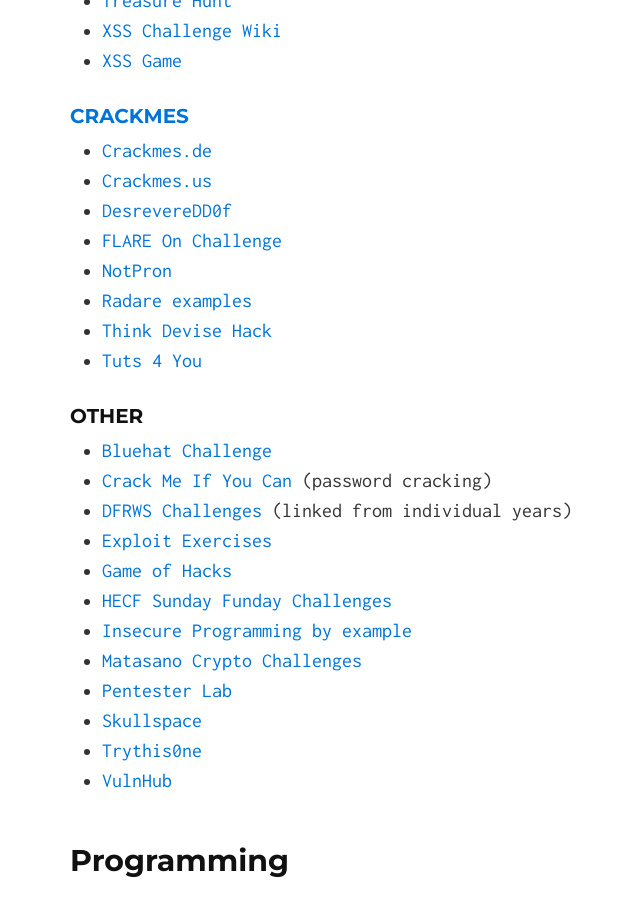
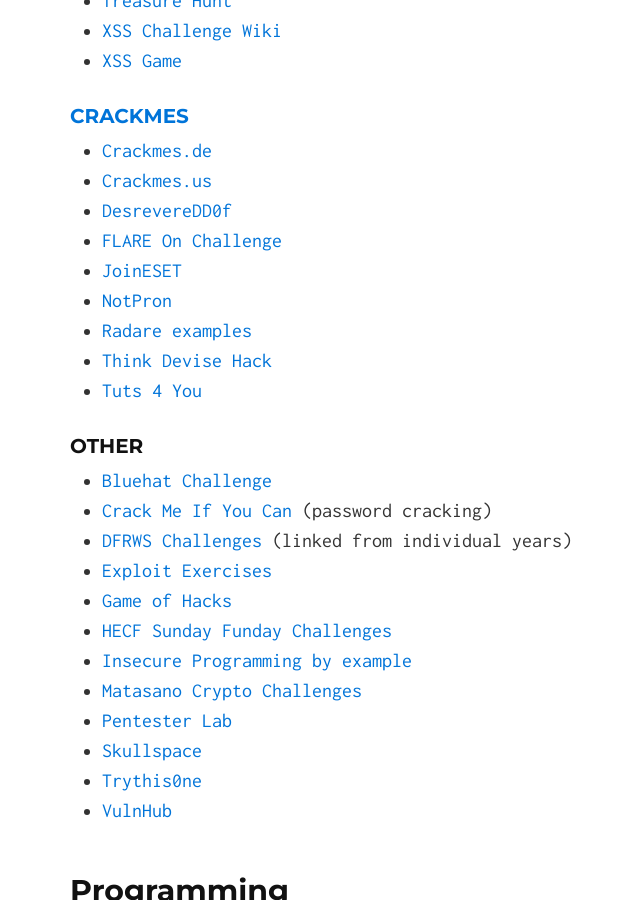
Before and after one commit to krmaxwell/coding-entertainment, a Jekyll site: the page built from index.html, in a window 1280 px wide and 900 px high, scrolled down 1894 px. Shown: the whole window, without its empty margins (268-908 px from the left). Built offline with Jekyll 4.4.1, drawn with Linux system fonts in a browser that asks for light colours; Markdown is read by kramdown in place of the engine named in the settings.

Commit message:
Add ESET crackme

```diff
--- a/_includes/index.md
+++ b/_includes/index.md
@@ -75,6 +75,7 @@
 -   [Crackmes.us](http://www.crackmes.us)
 -   [DesrevereDD0f](http://f0dder.reteam.org/crackmes.htm)
 -   [FLARE On Challenge](http://flare-on.com)
+-   [JoinESET](http://joineset.com/jobs-analyst.html)
 -   [NotPron](http://notpron.org/notpron/)
 -   [Radare
     examples](http://radare.nopcode.org/wiki/index.php?n=Examples.Crackme)
```
